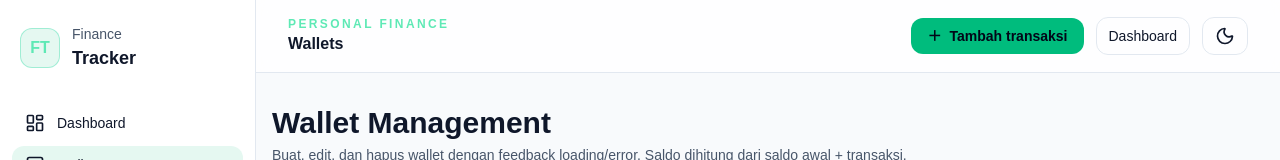
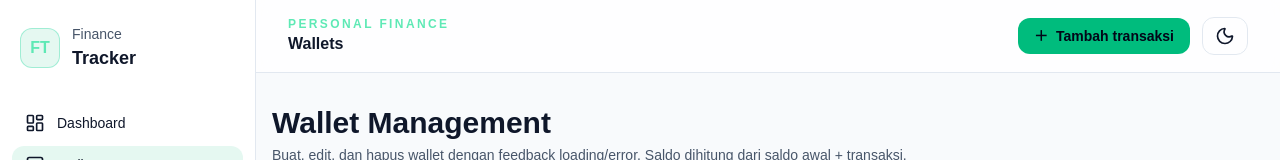
Before and after one commit to muhtegaralfikri/nextjs-finance-tracker, a Next.js app: page /wallets in a window 1280 px wide. Shown: the top 160 px of the page. Built offline with nearby package versions, Linux system fonts and the light colour scheme; no server answers; the database is empty; sample sign-in values are in the browser's storage.

Commit message:
fix header navbar

```diff
--- a/src/components/AppShellHeader.tsx
+++ b/src/components/AppShellHeader.tsx
@@ -38,12 +38,6 @@ export default function AppShellHeader({ navItems }: { navItems: NavItem[] }) {
             <span aria-hidden>＋</span>
             <span>Tambah transaksi</span>
           </Link>
-          <Link
-            href="/dashboard"
-            className="rounded-xl border border-slate-800 px-3 py-2 text-slate-300 hover:border-emerald-400/60"
-          >
-            Dashboard
-          </Link>
           <ThemeToggle />
         </div>
       </div>
```
